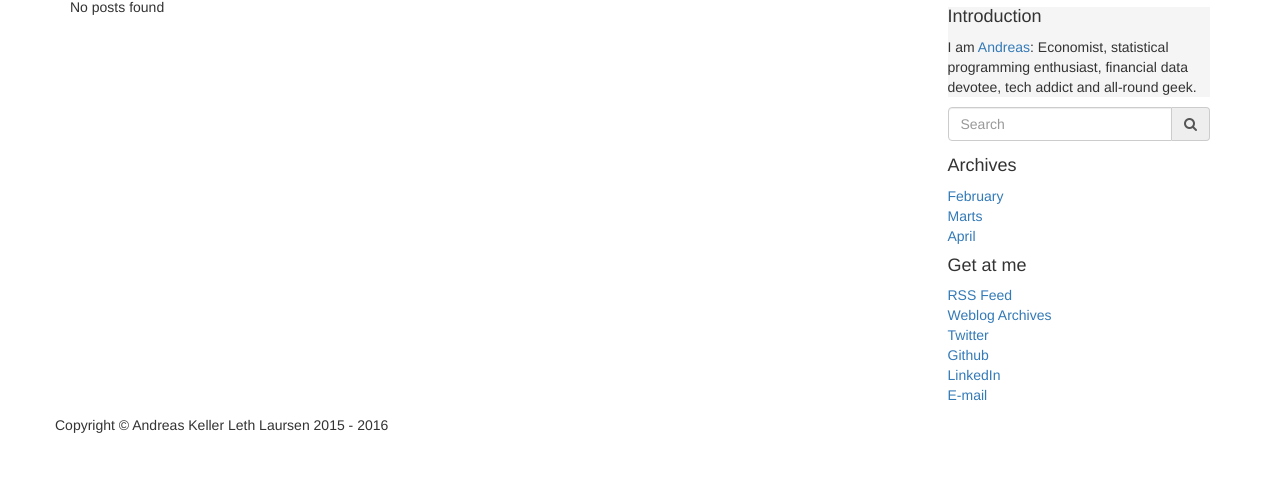
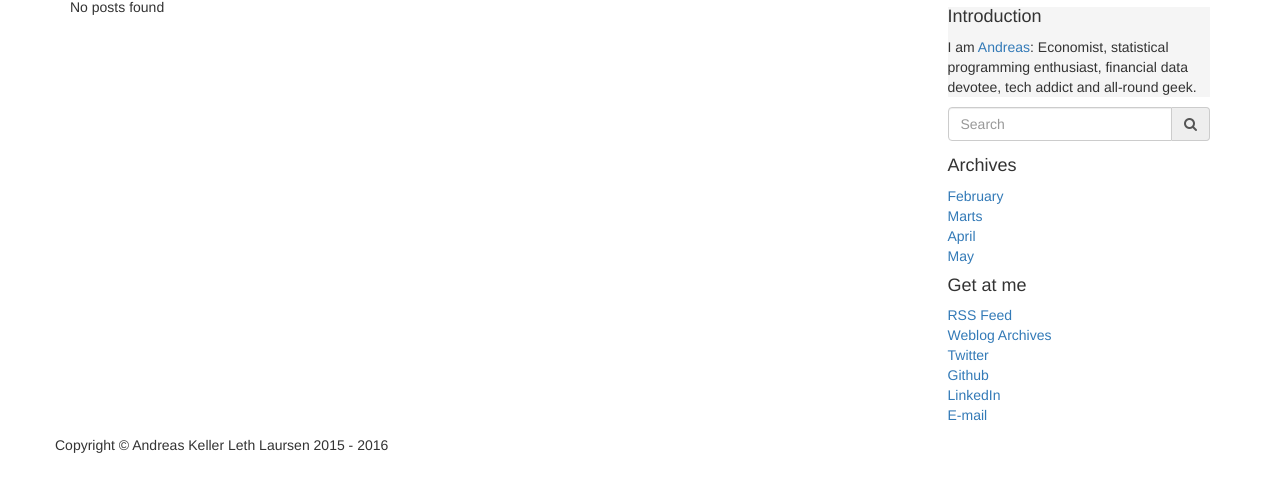
Before and after one commit to AKLLaursen/gamgee, a Django app: page /search in a window 1280 px wide. Shown: the part 243-735 px from the top of the page. Run offline with Django 3.2, Linux system fonts and the light colour scheme; data that the repository does not hold is empty; some libraries are stand-ins or nearby versions.

Commit message:
Added may to template.

```diff
--- a/blogengine/templates/blogengine/includes/base.html
+++ b/blogengine/templates/blogengine/includes/base.html
@@ -95,6 +95,11 @@
                                         April
                                     </a>
                                 </li>
+                                <li>
+                                    <a href="/2016/05/">
+                                        May
+                                    </a>
+                                </li>
                             </ul>
                         </div>
                         <div class="sidebar-module contact">
```
